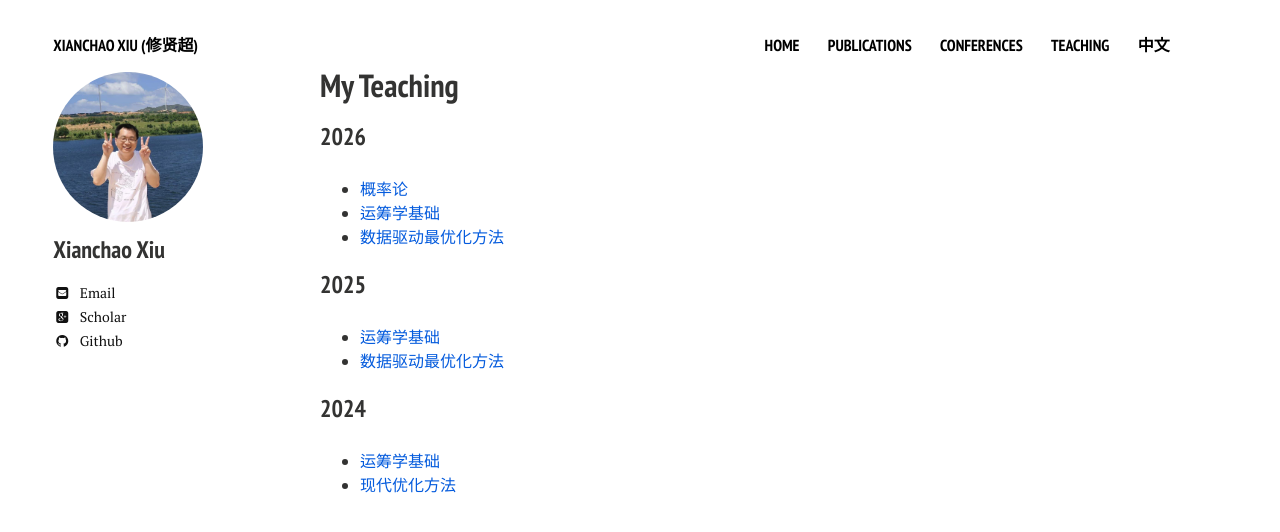
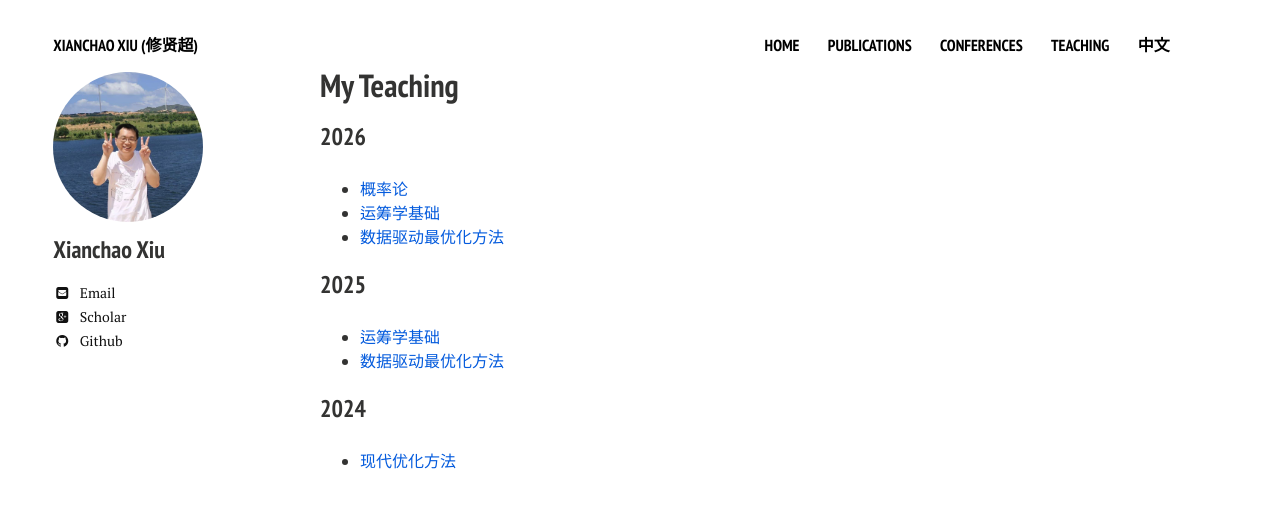
Before and after one commit to xianchaoxiu/xianchaoxiu.github.io, a Jekyll site: the page built from teaching/index.md, in a window 1280 px wide. Shown: the top 532 px of the page. Built offline with Jekyll 4.4.1, drawn with Linux system fonts in a browser that asks for light colours; nearby versions of some CDN libraries.

Commit message:
Update index.md

```diff
--- a/teaching/index.md
+++ b/teaching/index.md
@@ -16,7 +16,5 @@ share: false
 * <a href="https://xianchaoxiu.github.io/teaching/OR/2025" class="textlink" target="_blank"> 运筹学基础 </a><br>
 * <a href="https://xianchaoxiu.github.io/teaching/OPT/2025" class="textlink" target="_blank"> 数据驱动最优化方法 </a><br>
 
-
 ### 2024
-* <a href="https://xianchaoxiu.github.io/teaching/OR/2024" class="textlink" target="_blank"> 运筹学基础  </a><br>
 * <a href="https://xianchaoxiu.github.io/teaching/OPT/2024" class="textlink" target="_blank"> 现代优化方法  </a><br>
```
